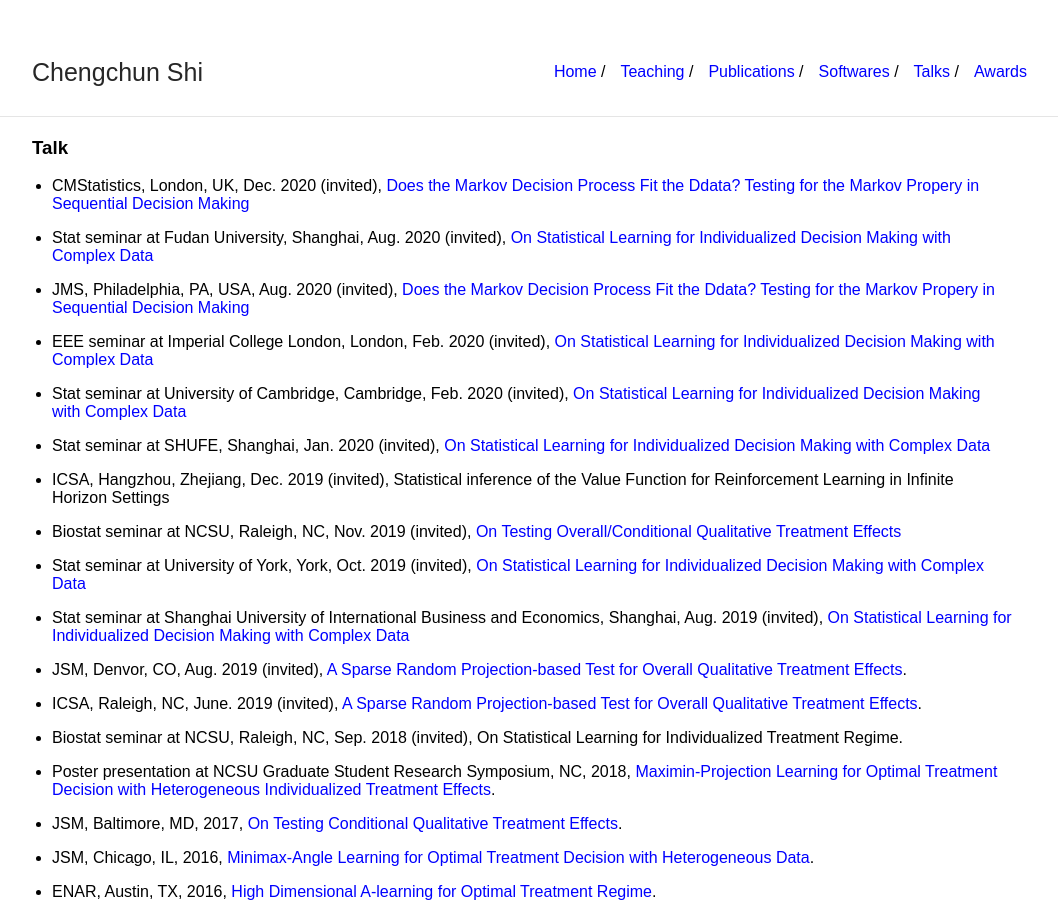
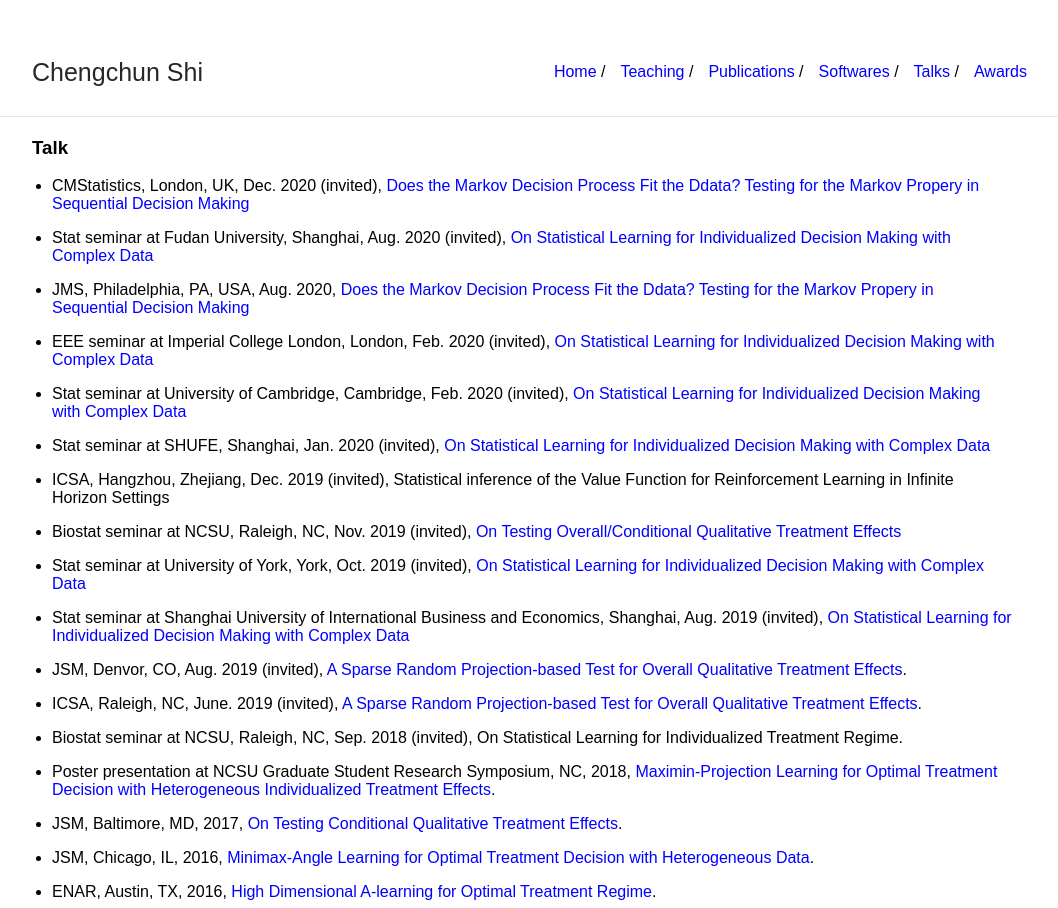
Before and after one commit to callmespring/callmespring.github.io, a Jekyll site: the page built from talk.md, in a window 1280 px wide. Shown: the whole page, without its empty margins (108-1166 px from the left). Built offline with Jekyll 4.4.1, drawn with Linux system fonts in a browser that asks for light colours.

Commit message:
Update talk.md

```diff
--- a/talk.md
+++ b/talk.md
@@ -9,7 +9,7 @@ title: Talk
 
 * Stat seminar at Fudan University, Shanghai, Aug. 2020 (invited), [On Statistical Learning for Individualized Decision Making with Complex Data](./slides/slides22.pdf)
 
-* JMS, Philadelphia, PA, USA, Aug. 2020 (invited), [Does the Markov Decision Process Fit the Ddata? Testing for the Markov Propery in Sequential Decision Making](./slides/slides.pdf)
+* JMS, Philadelphia, PA, USA, Aug. 2020, [Does the Markov Decision Process Fit the Ddata? Testing for the Markov Propery in Sequential Decision Making](./slides/slides.pdf)
 
 * EEE seminar at Imperial College London, London, Feb. 2020 (invited), [On Statistical Learning for Individualized Decision Making with Complex Data](./slides/slides22.pdf)
 
```
